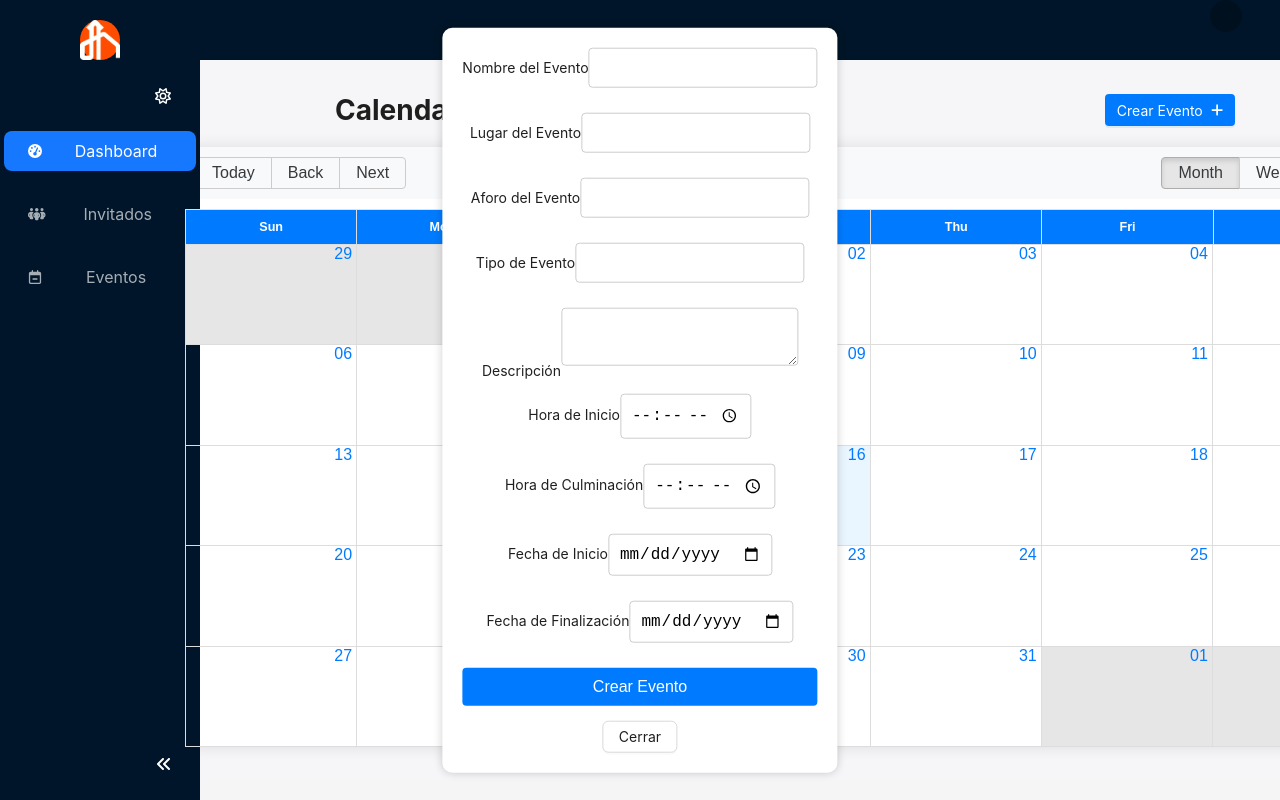
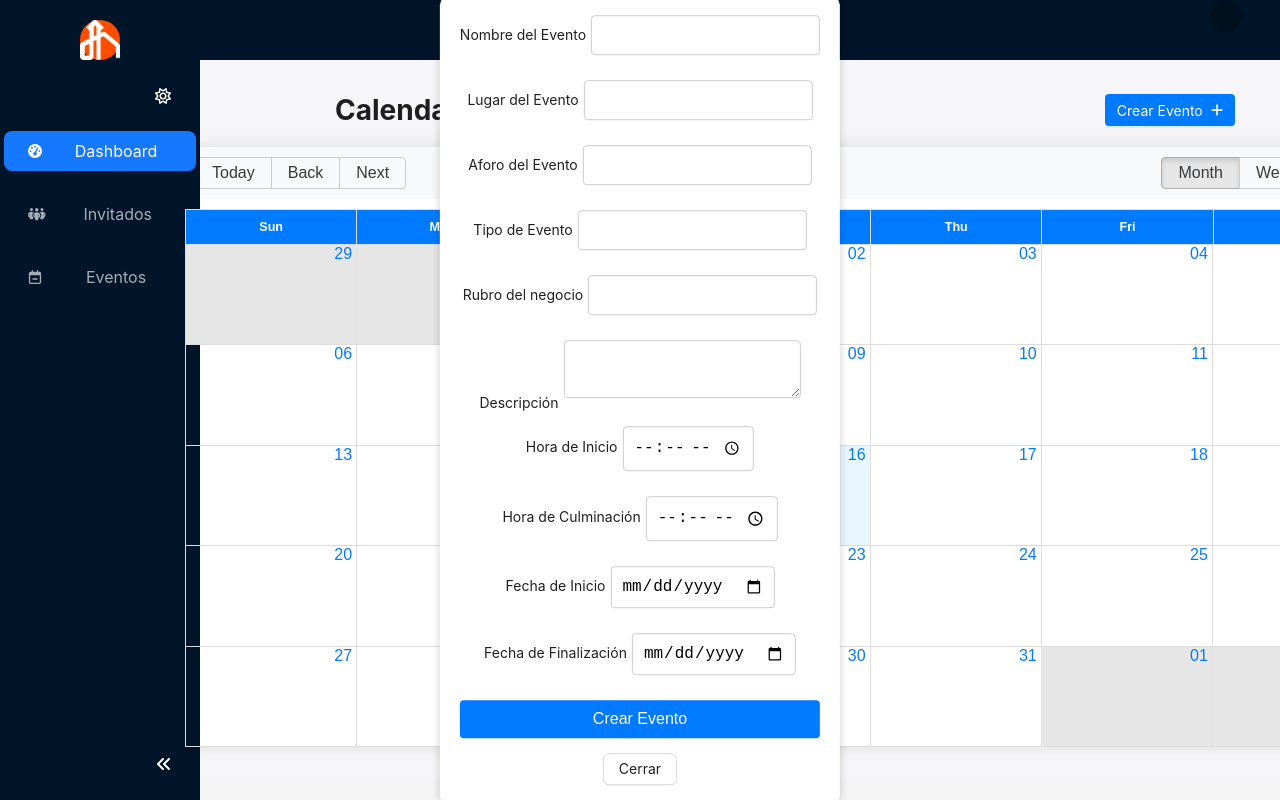
Before and after one commit to RochesPortfolio/meet-up-front, a React (Create React App) app: page /event in a window 1280 px wide. Both pictures are taken after a click on the button "Crear Evento". Built offline with nearby package versions, Linux system fonts and the light colour scheme; no server answers.

Commit message:
refactor(Calendar.js): Modificacion de pantalla
Se unificó el form y el calendar para manejar la actualizacion de eventos al crearse, se mejoro la experiencia de usuario.

```diff
--- a/src/components/Calendar.js
+++ b/src/components/Calendar.js
@@ -8,10 +8,10 @@ import { Form } from "antd";
 import { faPlus } from "@fortawesome/free-solid-svg-icons";
 import { FontAwesomeIcon } from "@fortawesome/react-fontawesome";
 import EventForm from './EventForm';
+import { Snackbar } from '@material-ui/core';
 import '../components/EventForm.css';
 import EventDetails from './EventDetails';
 import EventSimple from './EventSimple';
-import { Widgets } from '@material-ui/icons';
 
 const localizer = momentLocalizer(moment);
 
@@ -26,6 +26,14 @@ const MyCalendar = () => {
 
     const [form] = Form.useForm();
 
+    const [openSnackbar, setOpenSnackbar] = useState(false);
+
+    const handleCloseSnackbar = (event, reason) => {
+        if (reason === 'clickaway') {
+            return;
+        }
+        setOpenSnackbar(false);
+    };
 
     const handleAddEvent = () => {
         setShowForm(true);
@@ -38,6 +46,55 @@ const MyCalendar = () => {
     const handleEventCreated = (newEvent) => {
         setEvents([...events, newEvent]);
         setShowForm(false); // Cerrar el formulario una vez que se crea el evento
+    };
+
+    const [formData, setFormData] = useState({
+        nombre_evento: '',
+        lugar_evento: '',
+        aforo_evento: '',
+        tipo_evento: '',
+        descripcion: '',
+        rubro_negocio: '',
+        hora_inicio: '',
+        hora_culminacion: '',
+        fecha_inicio: '',
+        fecha_finalizacion: ''
+    });
+
+    const handleChange = (e) => {
+        const { name, value } = e.target;
+        setFormData({
+            ...formData,
+            [name]: value
+        });
+    };
+
+
+    const handleSubmit = async (e) => {
+        e.preventDefault();
+        setLoading(true);
+        try {
+            const res = await fetch('http://localhost:3030/api/events/create', {
+                method: 'POST',
+                headers: {
+                    'Content-Type': 'application/json',
+                },
+                body: JSON.stringify(formData),
+            });
+            if (res.ok) {
+                const newEvent = await res.json();
+                handleEventCreated(newEvent);
+                setOpenSnackbar('Evento creado con éxito');
+                await fetchEvents();
+            } else {
+                setOpenSnackbar('Error al crear el evento');
+            }
+        } catch (error) {
+            console.error('Error al crear el evento:', error);
+        }
+        finally {
+            setLoading(false);
+        }
     };
 
     const fetchEvents = async () => {
@@ -92,6 +149,12 @@ const MyCalendar = () => {
 
     return (
         <div className="calendar-container">
+            <Snackbar
+                open={openSnackbar}
+                autoHideDuration={3000}
+                onClose={handleCloseSnackbar}
+                message="Evento creado con éxito"
+            />
             <div className="header-container">
                 <h1>Calendario de Eventos</h1>
                 <div>
@@ -129,7 +192,128 @@ const MyCalendar = () => {
 
             {showForm && (
                 <div className="form-popup">
-                    <EventForm onEventCreated={handleEventCreated} />
+                    {/* <EventForm onEventCreated={handleEventCreated} /> */}
+                    <form onSubmit={handleSubmit} className="event-form">
+                        <div className="form-group">
+                            <label htmlFor="nombre_evento">Nombre del Evento</label>
+                            <input
+                                type="text"
+                                id="nombre_evento"
+                                name="nombre_evento"
+                                value={formData.nombre_evento}
+                                onChange={handleChange}
+                                required
+                            />
+                        </div>
+
+                        <div className="form-group">
+                            <label htmlFor="lugar_evento">Lugar del Evento</label>
+                            <input
+                                type="text"
+                                id="lugar_evento"
+                                name="lugar_evento"
+                                value={formData.lugar_evento}
+                                onChange={handleChange}
+                                required
+                            />
+                        </div>
+
+                        <div className="form-group">
+                            <label htmlFor="aforo_evento">Aforo del Evento</label>
+                            <input
+                                type="number"
+                                id="aforo_evento"
+                                name="aforo_evento"
+                                value={formData.aforo_evento}
+                                onChange={handleChange}
+                                required
+                            />
+                        </div>
+
+                        <div className="form-group">
+                            <label htmlFor="tipo_evento">Tipo de Evento</label>
+                            <input
+                                type="text"
+                                id="tipo_evento"
+                                name="tipo_evento"
+                                value={formData.tipo_evento}
+                                onChange={handleChange}
+                                required
+                            />
+                        </div>
+
+                        <div className="form-group">
+                            <label htmlFor="rubro_negocio">Rubro del negocio</label>
+                            <input
+                                type="text"
+                                id="rubro_negocio"
+                                name="rubro_negocio"
+                                value={formData.rubro_negocio}
+                                onChange={handleChange}
+                                required
+                            />
+                        </div>
+
+                        <div className="form-group">
+                            <label htmlFor="descripcion">Descripción</label>
+                            <textarea
+                                id="descripcion"
+                                name="descripcion"
+                                value={formData.descripcion}
+                                onChange={handleChange}
+                            />
+                        </div>
+
+                        <div className="form-group">
+                            <label htmlFor="hora_inicio">Hora de Inicio</label>
+                            <input
+                                type="time"
+                                id="hora_inicio"
+                                name="hora_inicio"
+                                value={formData.hora_inicio}
+                                onChange={handleChange}
+                                required
+                            />
+                        </div>
+
+                        <div className="form-group">
+                            <label htmlFor="hora_culminacion">Hora de Culminación</label>
+                            <input
+                                type="time"
+                                id="hora_culminacion"
+                                name="hora_culminacion"
+                                value={formData.hora_culminacion}
+                                onChange={handleChange}
+                                required
+                            />
+                        </div>
+
+                        <div className="form-group">
+                            <label htmlFor="fecha_inicio">Fecha de Inicio</label>
+                            <input
+                                type="date"
+                                id="fecha_inicio"
+                                name="fecha_inicio"
+                                value={formData.fecha_inicio}
+                                onChange={handleChange}
+                                required
+                            />
+                        </div>
+
+                        <div className="form-group">
+                            <label htmlFor="fecha_finalizacion">Fecha de Finalización</label>
+                            <input
+                                type="date"
+                                id="fecha_finalizacion"
+                                name="fecha_finalizacion"
+                                value={formData.fecha_finalizacion}
+                                onChange={handleChange}
+                                required
+                            />
+                        </div>
+
+                        <button className='form-group' type="submit">Crear Evento</button>
+                    </form>
                     <Button onClick={handleCloseForm}>Cerrar</Button>
                 </div>
             )}
--- a/src/components/EventForm.css
+++ b/src/components/EventForm.css
@@ -37,6 +37,10 @@
     cursor: pointer;
   }
 
+  label{
+    padding-right: 5px;
+  }
+
   button:hover {
     background-color: #0056b3;
   }
--- a/src/components/EventForm.js
+++ b/src/components/EventForm.js
@@ -1,5 +1,6 @@
 import React, { useState } from 'react';
 import '../components/EventForm.css';
+import  Calendar  from './Calendar.js';
 
 const EventForm = ({ onEventCreated }) => {
   const [formData, setFormData] = useState({
@@ -8,11 +9,15 @@ const EventForm = ({ onEventCreated }) => {
     aforo_evento: '',
     tipo_evento: '',
     descripcion: '',
+    rubro_negocio: '',
     hora_inicio: '',
     hora_culminacion: '',
     fecha_inicio: '',
     fecha_finalizacion: ''
   });
+
+  const [loading, setLoading] = useState(true);
+  const [allEvents, setAllEvents] = useState([]);
 
   const handleChange = (e) => {
     const { name, value } = e.target;
@@ -22,8 +27,10 @@ const EventForm = ({ onEventCreated }) => {
     });
   };
 
+
   const handleSubmit = async (e) => {
     e.preventDefault();
+    setLoading(true);
     try {
       const res = await fetch('http://localhost:3030/api/events/create', {
         method: 'POST',
@@ -32,17 +39,18 @@ const EventForm = ({ onEventCreated }) => {
         },
         body: JSON.stringify(formData),
       });
-
       if (res.ok) {
         const newEvent = await res.json();
-        console.log(formData)
         alert('Evento creado con éxito');
-        onEventCreated(newEvent);  // Notificar al padre que el evento fue creado
+        onEventCreated(newEvent);
       } else {
         alert('Error al crear el evento');
       }
     } catch (error) {
       console.error('Error al crear el evento:', error);
+    }
+    finally {
+      setLoading(false);
     }
   };
 
@@ -91,6 +99,18 @@ const EventForm = ({ onEventCreated }) => {
           id="tipo_evento"
           name="tipo_evento"
           value={formData.tipo_evento}
+          onChange={handleChange}
+          required
+        />
+      </div>
+
+      <div className="form-group">
+        <label htmlFor="rubro_negocio">Rubro del negocio</label>
+        <input
+          type="text"
+          id="rubro_negocio"
+          name="rubro_negocio"
+          value={formData.rubro_negocio}
           onChange={handleChange}
           required
         />
@@ -156,6 +176,7 @@ const EventForm = ({ onEventCreated }) => {
 
       <button className='form-group' type="submit">Crear Evento</button>
     </form>
+
   );
 };
 
```
